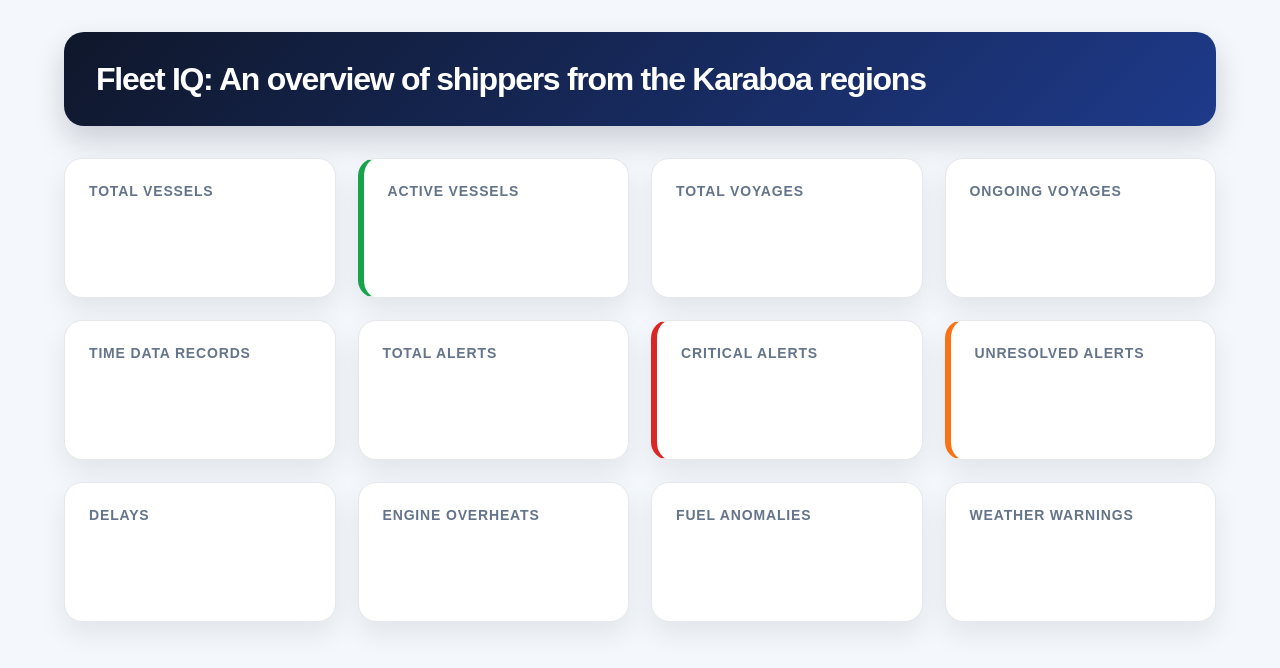
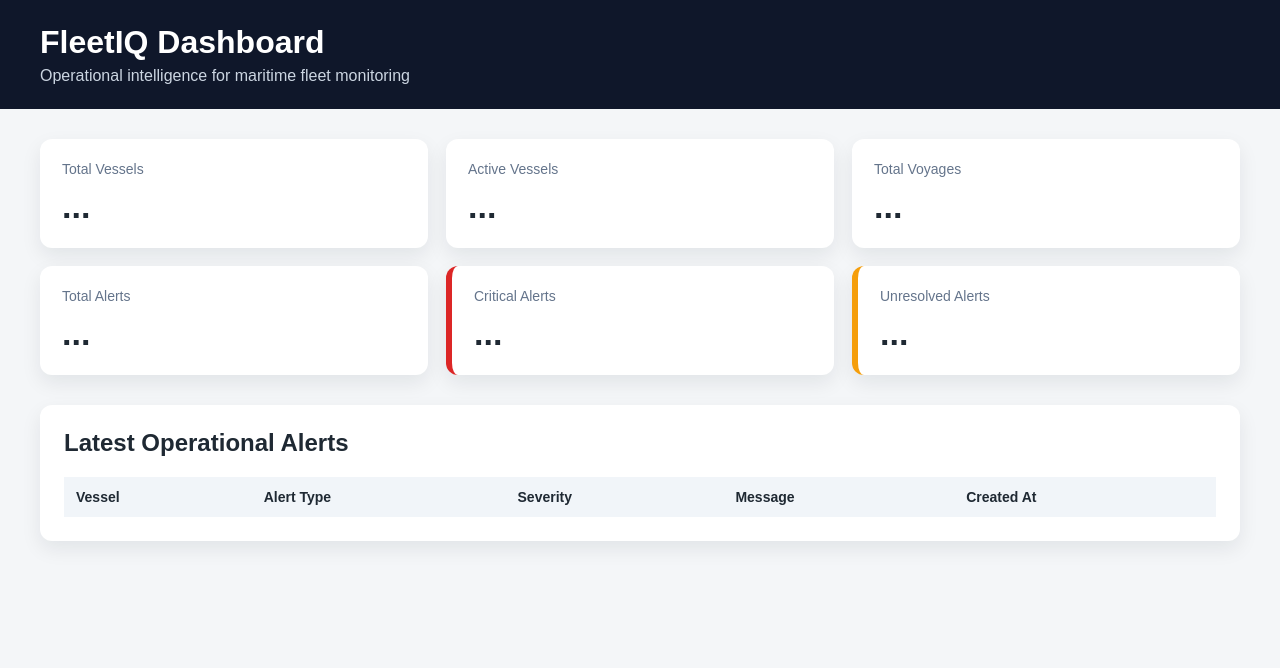
Before and after one commit to karianjahi/fleetiq, a Django app: page /dashboard/ in a window 1280 px wide. Shown: the top 668 px of the page. Run offline with Django 5.2, Linux system fonts and the light colour scheme; data that the repository does not hold is empty; parts of the project's set-up code (start-up, migrations or seed data) failed here and were passed over.

Commit message:
Refactor frontend files for the dashboard to include both KPIs and table for latest operational alerts

```diff
--- a/operations/static/operations/css/dashboard.css
+++ b/operations/static/operations/css/dashboard.css
@@ -1,127 +1,163 @@
-
-/* Base Page style */
+/*
+   Global reset
+   Ensures padding and borders are included in element width calculations.
+*/
 * {
     box-sizing: border-box;
 }
 
+/*
+   Base page styling
+   Sets the overall dashboard background, font, and text color.
+*/
 body {
     margin: 0;
     font-family: Arial, Helvetica, sans-serif;
-    background: #f4f7fb;
-    color: #1f2937;
+    background: #f4f6f8;
+    color: #1f2933;
 }
 
-/* Main Container */
-main {
-    max-width: 1200px;
-    margin: 0 auto;
-    padding: 32px 24px;
+/*
+   Top dashboard header
+   Provides a strong enterprise-style dark header area.
+*/
+.dashboard-header {
+    background: #0f172a;
+    color: white;
+    padding: 24px 40px;
 }
 
-/* Header Section  */
-header {
-    margin-bottom: 32px;
-    padding: 28px 32px;
-    background: linear-gradient(135deg, #0f172a, #1e3a8a);
-    border-radius: 20px;
-    color: white;
-    box-shadow: 0 14px 30px rgba(15, 23, 42, 0.18);
+/* Main dashboard title */
+.dashboard-header h1 {
+    margin: 0;
+    font-size: 32px;
 }
 
-/* Header Title */
-header h1 {
-    margin: 0;
-    font-size: 32px;
-    line-height: 1.2;
-    font-weight: 800;
-    letter-spacing: -0.04em;
+/* Subtitle under the main dashboard title */
+.dashboard-header p {
+    margin: 6px 0 0;
+    color: #cbd5e1;
 }
 
-/* Summary card grid */
-.summary {
-    display: grid;
-    grid-template-columns: repeat(4, 1fr);
-    gap: 22px;
+/*
+   Main content wrapper
+   Controls page spacing around the dashboard sections.
+*/
+.dashboard-container {
+    padding: 30px 40px;
 }
 
-
-/* Card Design */
-.card {
-    background: white;
-    border-radius: 18px;
-    padding: 24px;
-    min-height: 140px;
-    border: 1px solid #e5e7eb;
-    box-shadow: 0 12px 28px rgba(15, 23, 42, 0.08);
-    transition: transform 0.2s ease, box-shadow 0.2s ease;
+/*
+   KPI card grid
+   Displays summary cards in a responsive grid layout.
+*/
+.kpi-grid {
+    display: grid;
+    grid-template-columns: repeat(3, 1fr);
+    gap: 18px;
+    margin-bottom: 30px;
 }
 
-/* Card Hover Effects */
-.card:hover {
-    transform: translateY(-4px);
-    box-shadow: 0 18px 38px rgba(15, 23, 42, 0.14);
+/*
+   Individual KPI card
+   Used for metrics such as total vessels, active voyages, and alerts.
+*/
+.kpi-card {
+    background: white;
+    padding: 22px;
+    border-radius: 12px;
+    box-shadow: 0 8px 20px rgba(15, 23, 42, 0.08);
 }
 
-/* Card Label Text */
-.card p:first-child {
-    margin: 0 0 18px;
+/* KPI label, for example "Total Vessels" */
+.kpi-card span {
+    display: block;
+    color: #64748b;
     font-size: 14px;
-    font-weight: 700;
-    color: #64748b;
-    text-transform: uppercase;
-    letter-spacing: 0.06em;
+    margin-bottom: 10px;
 }
 
-/* Card Number Value */
-.card p:last-child {
-    margin: 0;
-    font-size: 38px;
-    font-weight: 800;
-    color: #0f172a;
-    letter-spacing: -0.05em;
+/* KPI numeric value */
+.kpi-card strong {
+    font-size: 34px;
 }
 
-/* Critical Alert Card Emphasis */
-.card:has(#critical-alerts) {
+/*
+   Critical KPI styling
+   Used for urgent metrics such as critical alerts.
+*/
+.kpi-card.critical {
     border-left: 6px solid #dc2626;
 }
 
-/* Unresolved alert card emphasis */
-.card:has(#unresolved-alerts) {
-    border-left: 6px solid #f97316;
+/*
+   Warning KPI styling
+   Used for important but less severe metrics such as unresolved alerts.
+*/
+.kpi-card.warning {
+    border-left: 6px solid #f59e0b;
 }
 
-/* Active vessels card emphasis */
-.card:has(#active-vessels) {
-    border-left: 6px solid #16a34a;
+/*
+   Dashboard content panel
+   Used for tables, charts, and detailed dashboard sections.
+*/
+.panel {
+    background: white;
+    padding: 24px;
+    border-radius: 12px;
+    box-shadow: 0 8px 20px rgba(15, 23, 42, 0.08);
 }
 
-/* Responsive Tablets */
+/* Panel heading */
+.panel h2 {
+    margin-top: 0;
+}
+
+/*
+   Table layout
+   Used for latest operational alerts.
+*/
+table {
+    width: 100%;
+    border-collapse: collapse;
+}
+
+/* Table header cells */
+th {
+    text-align: left;
+    background: #f1f5f9;
+    padding: 12px;
+    font-size: 14px;
+}
+
+/* Table body cells */
+td {
+    padding: 12px;
+    border-bottom: 1px solid #e5e7eb;
+    font-size: 14px;
+}
+
+/*
+   Tablet responsiveness
+   Reduces KPI grid from 3 columns to 2 columns.
+*/
 @media (max-width: 900px) {
-    .summary {
+    .kpi-grid {
         grid-template-columns: repeat(2, 1fr);
-    }
-
-    header h1 {
-        font-size: 26px;
     }
 }
 
+/*
+   Mobile responsiveness
+   Stacks KPI cards vertically and reduces page padding.
+*/
 @media (max-width: 600px) {
-    main {
-        padding: 20px 14px;
-    }
-
-    .summary {
+    .kpi-grid {
         grid-template-columns: 1fr;
     }
 
-    header {
-        padding: 22px;
-        border-radius: 16px;
-    }
-
-    header h1 {
-        font-size: 22px;
+    .dashboard-container {
+        padding: 20px;
     }
 }
--- a/operations/static/operations/js/dashboard.js
+++ b/operations/static/operations/js/dashboard.js
@@ -1,43 +1,43 @@
-const totalVesselsEl = document.getElementById("total-vessels");
-const activeVesselsEl = document.getElementById("active-vessels");
-const totalVoyagesEl = document.getElementById("total-voyages");
-const telemetryRecordsEl = document.getElementById("telemetry-records");
-const totalAlertsEl = document.getElementById("total-alerts");
-const criticalAlertsEl = document.getElementById("critical-alerts");
-const unresolvedAlerts = document.getElementById("unresolved-alerts");
-const ongoingVoyagesEl = document.getElementById("ongoing-voyages");
-const delayRiskFreqEl = document.getElementById("delay-risk-freq");
-const engineOverheatFreqEl = document.getElementById("engine-overheat-freq");
-const fuelAnomalyFreqEl = document.getElementById("fuel-anomaly-freq");
-const weatherWarningFreqEl = document.getElementById("weather-warning-freq");
+document.addEventListener("DOMContentLoaded", () => {
+    loadKPIs();
+    loadAlertsTable();
+});
 
-getSummaryKPIs();
 
-function getSummaryKPIs() {
-    urlKpis = '/api/dashboard/kpis/';
-    urlSummaries = '/api/kpisummary/'
-    fetch(urlKpis)
-        .then(response => response.json())
-        .then(data =>{
-            totalVesselsEl.textContent = data.total_vessels;
-            activeVesselsEl.textContent = data.active_vessels;
-            totalVoyagesEl.textContent = data.total_voyages;
-            ongoingVoyagesEl.textContent = data.ongoing_voyages;
-            telemetryRecordsEl.textContent = data.telemetry_records;
-            totalAlertsEl.textContent = data.total_alerts;
-            criticalAlertsEl.textContent = data.critical_alerts;
-            unresolvedAlerts.textContent = data.unresolved_alerts;
-        })
+async function loadKPIs() {
+    const response = await fetch("/api/dashboard/kpis/");
+    const data = await response.json();
 
-    fetch(urlSummaries)
-        .then(response => response.json())
-        .then(data => {
-            for (const item of data){
-                if (item.alert_type === "delay_risk") delayRiskFreqEl.textContent = item.count;
-                if (item.alert_type === "engine_overheat") engineOverheatFreqEl.textContent = item.count;
-                if (item.alert_type === "fuel_anomaly") fuelAnomalyFreqEl.textContent = item.count;
-                if (item.alert_type === "weather_warning") weatherWarningFreqEl.textContent = item.count;
-            }
-        })
+    document.getElementById("total-vessels").textContent = data.total_vessels;
+    document.getElementById("active-vessels").textContent = data.active_vessels;
+    document.getElementById("total-voyages").textContent = data.total_voyages;
+    document.getElementById("total-alerts").textContent = data.total_alerts;
+    document.getElementById("critical-alerts").textContent = data.critical_alerts;
+    document.getElementById("unresolved-alerts").textContent = data.unresolved_alerts;
+}
 
+
+async function loadAlertsTable() {
+    try {
+        const response = await fetch("/api/alerts/latest/");
+        if (!response.ok) {
+            throw new Error("Failed to fetch KPI data");
+        }
+        const data = await response.json();
+        const tableBodyEl = document.getElementById("latest-alerts-table");
+        let htmlTable = "";
+        for (const item of data) {
+            htmlTable +=
+            `<tr>
+                <td>${item.vessel_name}</td>
+                <td>${item.alert_type_display}</td>
+                <td>${item.severity_display}</td>
+                <td>${item.message}</td>
+                <td>${new Date(item.created_at).toLocaleString()}</td>
+            </tr>`;
+        }
+        tableBodyEl.innerHTML = htmlTable;
+    } catch(error) {
+        console.error(error);
+    }
 }
--- a/operations/templates/operations/dashboard.html
+++ b/operations/templates/operations/dashboard.html
@@ -1,71 +1,72 @@
 {% load static %}
+
 <!DOCTYPE html>
 <html lang="en">
 <head>
     <meta charset="UTF-8">
-    <meta name="viewport" content="width=device-width, initial-scale=1.0">
+    <title>FleetIQ Dashboard</title>
     <link rel="stylesheet" href="{% static 'operations/css/dashboard.css' %}">
-    <title>Fleet IQ</title>
 </head>
 <body>
-    <main>
-        <header>
-            <h1>
-                Fleet IQ: An overview of shippers from the Karaboa regions
-            </h1>
-        </header>
-        <div class="summary">
-            <div class="card">
-                <p>Total Vessels</p>
-                <p id="total-vessels"></p>
-            </div>
-            <div class="card">
-                <p>Active Vessels</p>
-                <p id="active-vessels"></p>
-            </div>
-            <div class="card">
-                <p>Total Voyages</p>
-                <p id="total-voyages"></p>
-            </div>
-            <div class="card">
-                <p>Ongoing Voyages</p>
-                <p id="ongoing-voyages"></p>
-            </div>
-            <div class="card">
-                <p>Time Data Records</p>
-                <p id="telemetry-records"></p>
-            </div>
-            <div class="card">
-                <p>Total Alerts</p>
-                <p id="total-alerts"></p>
-            </div>
-            <div class="card">
-                <p>Critical Alerts</p>
-                <p id="critical-alerts"></p>
-            </div>
-            <div class="card">
-                <p>Unresolved Alerts</p>
-                <p id="unresolved-alerts"></p>
-            </div>
-            <div class="card">
-                <p>Delays</p>
-                <p id="delay-risk-freq"></p>
-            </div>
-            <div class="card">
-                <p>Engine overheats</p>
-                <p id="engine-overheat-freq"></p>
-            </div>
-            <div class="card">
-                <p>Fuel Anomalies</p>
-                <p id="fuel-anomaly-freq"></p>
-            </div>
-            <div class="card">
-                <p>Weather Warnings</p>
-                <p id="weather-warning-freq"></p>
+
+    <header class="dashboard-header">
+        <h1>FleetIQ Dashboard</h1>
+        <p>Operational intelligence for maritime fleet monitoring</p>
+    </header>
+
+    <main class="dashboard-container">
+
+        <section class="kpi-grid">
+            <div class="kpi-card">
+                <span>Total Vessels</span>
+                <strong id="total-vessels">...</strong>
             </div>
 
-        </div>
+            <div class="kpi-card">
+                <span>Active Vessels</span>
+                <strong id="active-vessels">...</strong>
+            </div>
+
+            <div class="kpi-card">
+                <span>Total Voyages</span>
+                <strong id="total-voyages">...</strong>
+            </div>
+
+            <div class="kpi-card">
+                <span>Total Alerts</span>
+                <strong id="total-alerts">...</strong>
+            </div>
+
+            <div class="kpi-card critical">
+                <span>Critical Alerts</span>
+                <strong id="critical-alerts">...</strong>
+            </div>
+
+            <div class="kpi-card warning">
+                <span>Unresolved Alerts</span>
+                <strong id="unresolved-alerts">...</strong>
+            </div>
+        </section>
+
+        <section class="panel">
+            <h2>Latest Operational Alerts</h2>
+
+            <table>
+                <thead>
+                    <tr>
+                        <th>Vessel</th>
+                        <th>Alert Type</th>
+                        <th>Severity</th>
+                        <th>Message</th>
+                        <th>Created At</th>
+                    </tr>
+                </thead>
+                <tbody id="latest-alerts-table"></tbody>
+            </table>
+        </section>
+
     </main>
+
     <script src="{% static 'operations/js/dashboard.js' %}"></script>
 </body>
 </html>
```
